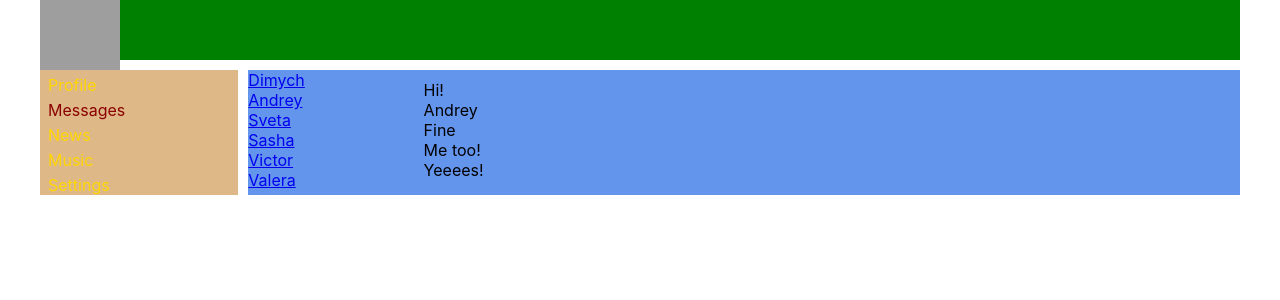
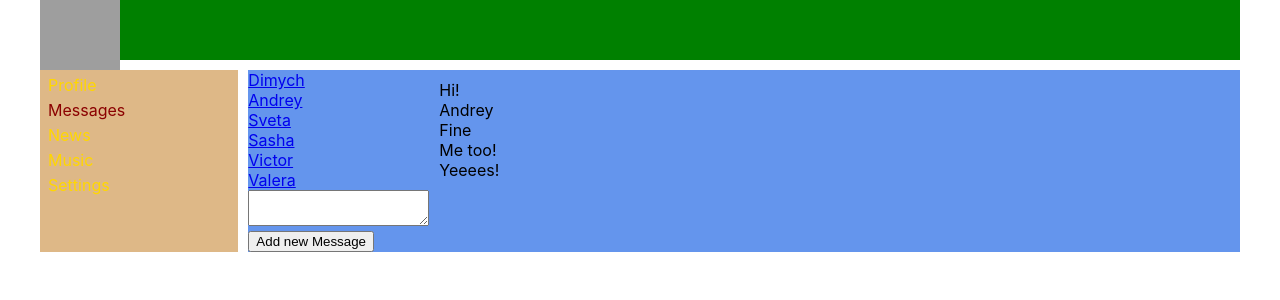
Before and after one commit to Manfred7/react_soc_netw, a React (Create React App) app: page /dialogs in a window 1280 px wide. Shown: the top 300 px of the page. Built offline with nearby package versions, Linux system fonts and the light colour scheme; grey boxes are pictures that could not be loaded.

Commit message:
Доступ к значению textarea через ref

```diff
--- a/src/components/Dialogs/Dialogs.jsx
+++ b/src/components/Dialogs/Dialogs.jsx
@@ -9,6 +9,14 @@ const Dialogs = (props) => {
                                                             userName={dialog.userName}/>);
 
     let preparedMessages = props.state.messagesData.map(msg => <Message key={msg.id} txt={msg.txt}/>);
+
+    let newMsgElement = React.createRef();
+
+    const addMessage =()=>{
+        let text = newMsgElement.current.value;
+        alert(text);
+
+    }
 
     return (
         <div className={s.dialogs}>
@@ -24,6 +32,17 @@ const Dialogs = (props) => {
                     preparedMessages
                 }
             </div>
+
+            <div >
+                <div>
+                    <textarea ref={newMsgElement}> </textarea>
+                </div>
+                <div>
+                    <button onClick={addMessage}>
+                        Add new Message
+                    </button>
+                </div>
+            </div>
         </div>
     );
 }
--- a/src/components/Profile/MyPosts/MyPosts.jsx
+++ b/src/components/Profile/MyPosts/MyPosts.jsx
@@ -5,8 +5,16 @@ import Post from "../Post/Post";
 const MyPosts = (props) => {
 
     let preparedPosts = props.postsData.map(postInfo => <Post key={postInfo.id}
-                                                        text={postInfo.text}
-                                                        LikeCount={postInfo.LikeCount}/>);
+                                                              text={postInfo.text}
+                                                              LikeCount={postInfo.LikeCount}/>);
+
+
+    let newPostElement =  React.createRef();
+
+    const addPost=()=> {
+        let text= newPostElement.current.value;
+        alert(text);
+    }
 
     return (
         <div className={s.myPosts}>
@@ -14,10 +22,12 @@ const MyPosts = (props) => {
 
             <div className={s.newPost}>
                 <div>
-                    <textarea> </textarea>
+                    <textarea ref={newPostElement}> </textarea>
                 </div>
                 <div>
-                    <button>Add new Post</button>
+                    <button onClick={addPost}>
+                        Add new Post
+                    </button>
                 </div>
             </div>
 
```
